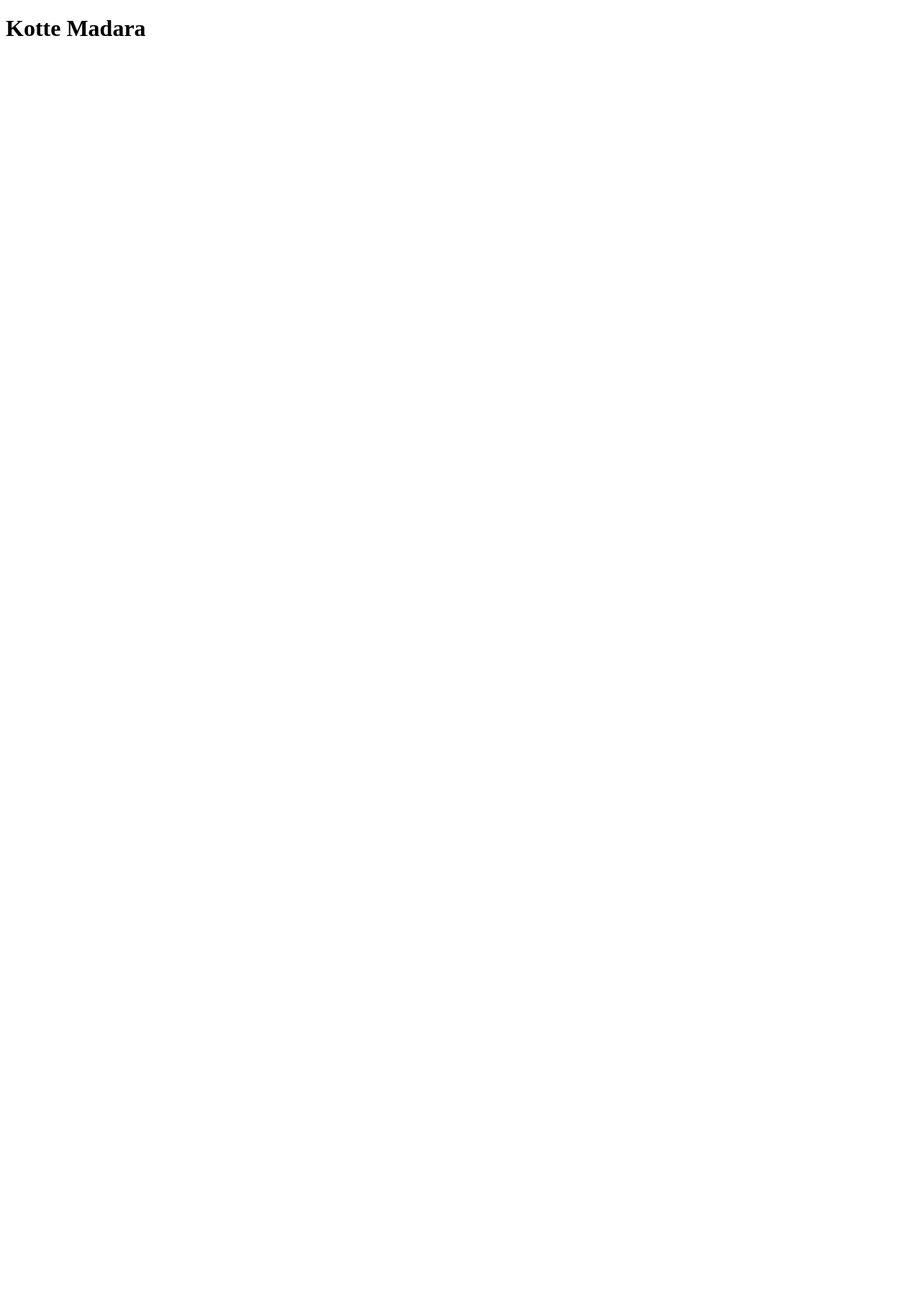
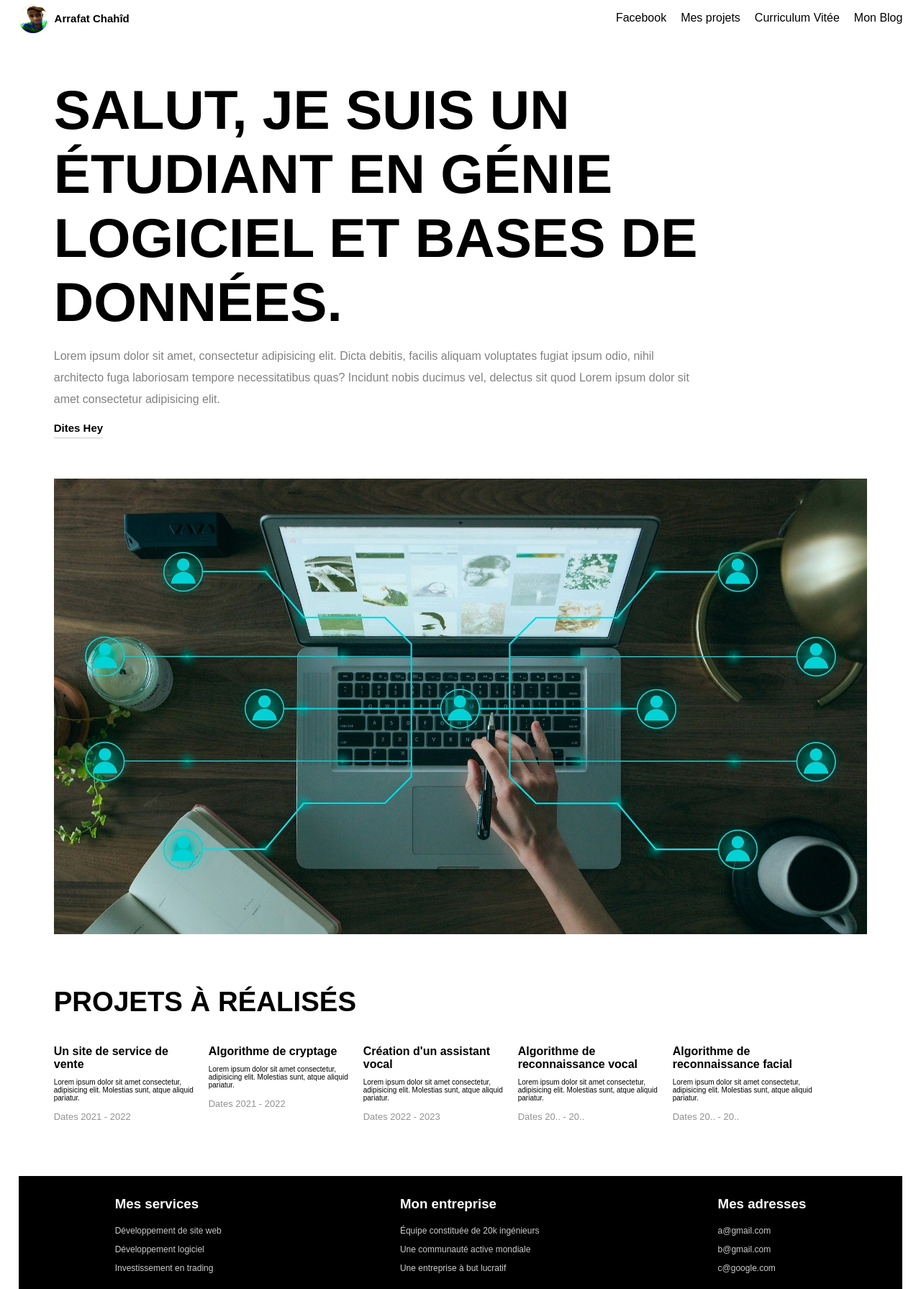
Before and after one commit to Arrafat10/Akatsuki, a plain HTML site: page index.html in a window 1280 px wide. Shown: the whole page at 72% size. Before the commit the page ends 800 px from the top, so only its background shows below. Drawn offline with Linux system fonts and the light colour scheme.

Commit message:
Portfolio

```diff
--- a/index.html
+++ b/index.html
@@ -1,15 +1,104 @@
 <!DOCTYPE html>
-<html lang="en">
+<html lang="fr-FR">
 
 <head>
+    <title>Prtfolio</title>
     <meta charset="UTF-8">
     <meta http-equiv="X-UA-Compatible" content="IE=edge">
     <meta name="viewport" content="width=device-width, initial-scale=1.0">
-    <title>Document</title>
+    <link rel="stylesheet" href="style.css">
 </head>
 
 <body>
-    <h1>Kotte Madara</h1>
+    <nav>
+        <div class="profile">
+            <img src="images/a.jpg" alt="profile photo" />
+            <h1>Arrafat Chahîd</h1>
+        </div>
+        <ul>
+            <li>Facebook</li>
+            <li>Mes projets</li>
+            <li>Curriculum Vitée</li>
+            <li>Mon Blog</li>
+        </ul>
+    </nav>
+
+    <section class="page-content">
+        <header>
+            <h1>Salut, je suis un étudiant en Génie Logiciel et Bases de données.</h1>
+            <p>
+                Lorem ipsum dolor sit amet, consectetur adipisicing elit. Dicta debitis, facilis aliquam voluptates fugiat ipsum odio, nihil architecto fuga laboriosam tempore necessitatibus quas? Incidunt nobis ducimus vel, delectus sit quod Lorem ipsum dolor sit amet
+                consectetur adipisicing elit.
+            </p>
+            <button>Dites Hey</button>
+        </header>
+
+        <section class="presentation-image">
+            <img src="images/b.jpg" alt="AI image" />
+        </section>
+
+        <section class="projects-section">
+            <h1>Projets à réalisés</h1>
+            <div class="projects">
+                <div class="project">
+                    <h4>Un site de service de vente </h4>
+                    <p class="description">
+                        Lorem ipsum dolor sit amet consectetur, adipisicing elit. Molestias sunt, atque aliquid pariatur.
+                    </p>
+                    <p class="dates">Dates 2021 - 2022</p>
+                </div>
+                <div class="project">
+                    <h4>Algorithme de cryptage</h4>
+                    <p class="description">
+                        Lorem ipsum dolor sit amet consectetur, adipisicing elit. Molestias sunt, atque aliquid pariatur.
+                    </p>
+                    <p class="dates">Dates 2021 - 2022</p>
+                </div>
+                <div class="project">
+                    <h4>Création d'un assistant vocal</h4>
+                    <p class="description">
+                        Lorem ipsum dolor sit amet consectetur, adipisicing elit. Molestias sunt, atque aliquid pariatur.
+                    </p>
+                    <p class="dates">Dates 2022 - 2023</p>
+                </div>
+                <div class="project">
+                    <h4>Algorithme de reconnaissance vocal</h4>
+                    <p class="description">
+                        Lorem ipsum dolor sit amet consectetur, adipisicing elit. Molestias sunt, atque aliquid pariatur.
+                    </p>
+                    <p class="dates">Dates 20.. - 20..</p>
+                </div>
+                <div class="project">
+                    <h4>Algorithme de reconnaissance facial</h4>
+                    <p class="description">
+                        Lorem ipsum dolor sit amet consectetur, adipisicing elit. Molestias sunt, atque aliquid pariatur.
+                    </p>
+                    <p class="dates">Dates 20.. - 20..</p>
+                </div>
+            </div>
+        </section>
+    </section>
+
+    <footer>
+        <div class="colonne">
+            <h3>Mes services</h3>
+            <p>Développement de site web</p>
+            <p>Développement logiciel</p>
+            <p>Investissement en trading</p>
+        </div>
+        <div class="colonne">
+            <h3>Mon entreprise</h3>
+            <p>Équipe constituée de 20k ingénieurs</p>
+            <p>Une communauté active mondiale</p>
+            <p>Une entreprise à but lucratif</p>
+        </div>
+        <div class="colonne">
+            <h3>Mes adresses</h3>
+            <p>a@gmail.com</p>
+            <p>b@gmail.com</p>
+            <p>c@google.com</p>
+        </div>
+    </footer>
 </body>
 
 </html>
--- /dev/null
+++ b/style.css
@@ -0,0 +1,179 @@
+body {
+    font-family: 'Noto Sans JP', sans-serif;
+    padding: 0 2%;
+    margin: 0;
+}
+
+nav {
+    display: flex;
+    flex-wrap: wrap;
+    justify-content: space-between;
+    align-items: center;
+    background-color: white;
+    position: sticky;
+    top: 0;
+}
+
+nav .profile {
+    display: flex;
+    align-items: center;
+}
+
+nav .profile img {
+    width: 40px;
+    height: 40px;
+    border-radius: 50%;
+}
+
+nav .profile h1 {
+    margin-left: 10px;
+    font-size: 15px;
+}
+
+nav ul {
+    display: flex;
+    list-style-type: none;
+}
+
+nav ul li {
+    margin-left: 20px;
+    cursor: pointer;
+    border-bottom: 1px solid #fff;
+}
+
+nav ul li:hover {
+    border-bottom-color: #000;
+}
+
+.page-content {
+    margin: 4%;
+}
+
+.page-content header {
+    margin-top: 5%;
+    max-width: 80%;
+}
+
+.page-content header h1 {
+    margin: 0;
+    text-transform: uppercase;
+    font-family: 'Oswald', sans-serif;
+    font-size: 6vw;
+}
+
+.page-content header p {
+    line-height: 30px;
+    color: #818181;
+}
+
+.page-content header button {
+    background-color: inherit;
+    border: none;
+    outline: none;
+    padding: 0;
+    font-size: 15px;
+    font-weight: bold;
+    padding-bottom: 5px;
+    border-bottom: 1px solid #ccc;
+    cursor: pointer;
+}
+
+.page-content header button:hover {
+    color: #ccc;
+    border-bottom-color: #000;
+}
+
+.page-content .presentation-image {
+    margin-top: 5%;
+}
+
+.page-content .presentation-image img {
+    max-width: 100%;
+    height: auto;
+}
+
+.page-content .projects-section {
+    margin-top: 6%;
+}
+
+.page-content .projects-section h1 {
+    font-family: 'Oswald', sans-serif;
+    text-transform: uppercase;
+    font-size: 3vw;
+}
+
+.page-content .projects-section .projects {
+    display: flex;
+    flex-wrap: wrap;
+}
+
+.page-content .projects-section .project {
+    margin-right: 20px;
+    max-width: 195px;
+}
+
+.page-content .projects-section .project h4 {
+    margin: 0;
+}
+
+.page-content .projects-section .project .description {
+    font-size: 10px;
+}
+
+.page-content .projects-section .project .dates {
+    font-size: 13px;
+    color: rgb(145, 145, 145);
+}
+
+footer {
+    margin-top: 5%;
+    display: flex;
+    flex-wrap: wrap;
+    justify-content: space-around;
+    padding: 10px;
+    background-color: #000;
+    color: white;
+}
+
+footer .colonne p {
+    font-size: 12px;
+    color: #ccc;
+    cursor: pointer;
+}
+
+footer .colonne p:hover {
+    color: #fff;
+}
+
+@media screen and (max-width: 700px) {
+    nav {
+        justify-content: center;
+    }
+    nav ul {
+        display: none;
+    }
+    .page-content header {
+        margin-top: 10%;
+        max-width: 100%;
+    }
+    .page-content .projects-section {
+        margin-top: 15%;
+    }
+    .page-content .projects-section h1 {
+        font-size: 1.5em;
+    }
+    .page-content .projects-section .project {
+        margin-right: 0;
+        margin-bottom: 20px;
+        max-width: 100%;
+    }
+    .page-content .projects-section .project .description {
+        font-size: 13px;
+    }
+    footer {
+        justify-content: flex-start;
+    }
+    footer .column {
+        width: 80%;
+    }
+}
```
Also changed, not shown: images/a.jpg (added), images/b.jpg (added).
